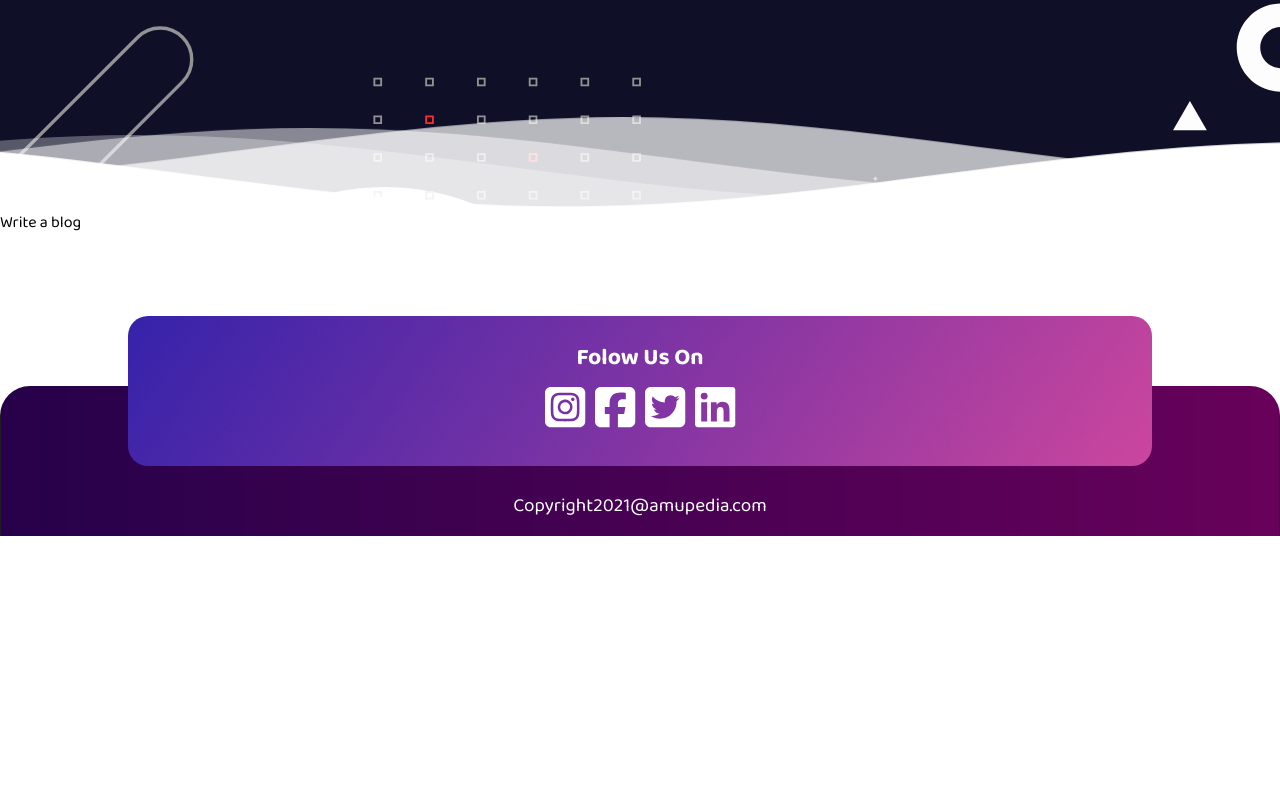
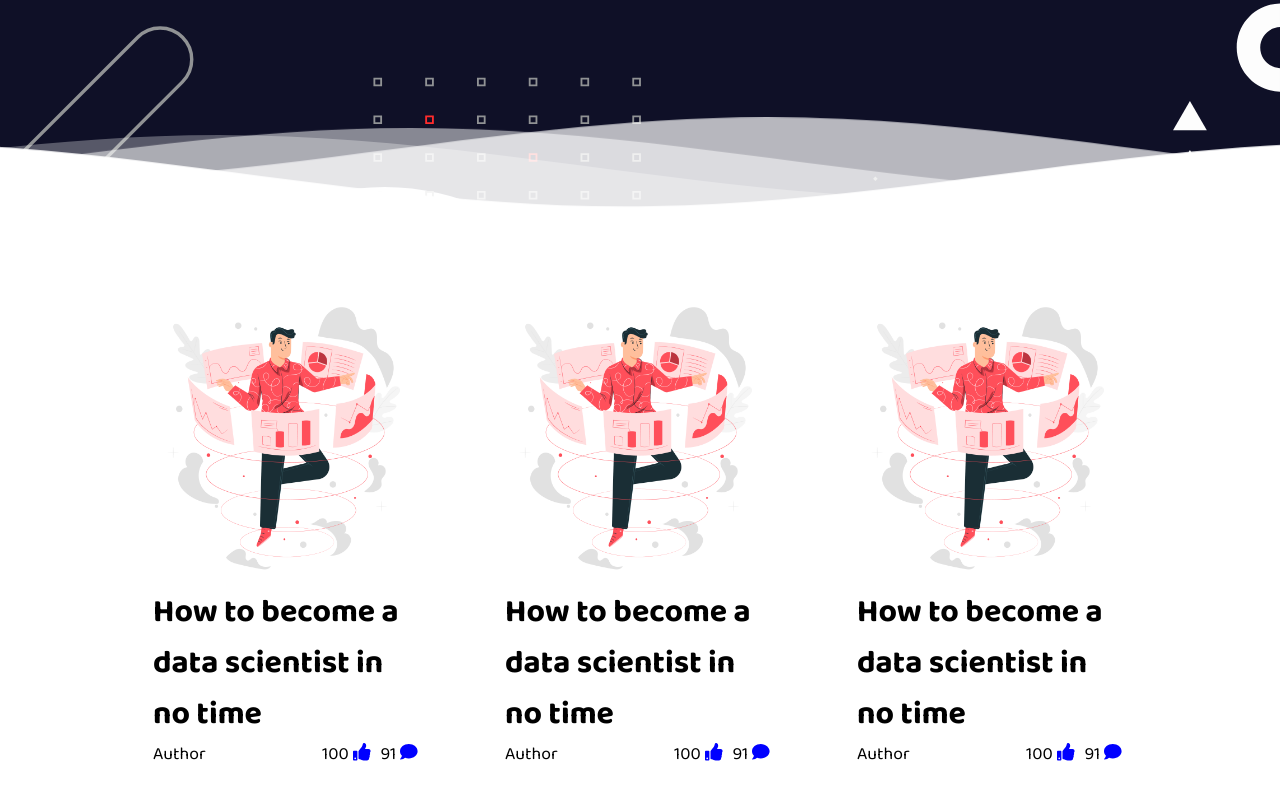
Before and after one commit to amupedia2021/amupedia-web, a Next.js app: page /blog in a window 1280 px wide. Shown: the part 290-1090 px from the top of the page. Before the commit the page ends 826 px from the top, so only its background shows below. Built offline with nearby package versions, Linux system fonts and the light colour scheme; a web font is replaced by a local one.

Commit message:
Blog page started

```diff
--- /dev/null
+++ b/components/BlogCard.js
@@ -0,0 +1,41 @@
+import styles from '@styles/scss/blogcard.module.scss';
+import Image from 'next/image';
+import dataScienceImg from '@images/blog/dataScience.jpg';
+import { FontAwesomeIcon } from '@fortawesome/react-fontawesome';
+import { faThumbsUp, faComment } from '@fortawesome/free-solid-svg-icons';
+
+const BlogCard = () => {
+	return (
+		<>
+			<div className={styles.cover}>
+				<div className={styles.image}>
+					<Image src={dataScienceImg} alt="data-science-amupedia-blogs" />
+				</div>
+				<h3 className={styles.title}>
+					How to become a data scientist in no time
+				</h3>
+				<div className={styles.blogfooter}>
+					<span className={styles.author}>Author</span>
+					<div className={styles.info}>
+						<span className={styles.likes}>
+							100
+							<FontAwesomeIcon
+								icon={faThumbsUp}
+								className={`${styles.icon} ${styles.likesIcon}`}
+							/>
+						</span>
+						<span className={styles.comments}>
+							91
+							<FontAwesomeIcon
+								icon={faComment}
+								className={`${styles.icon} ${styles.commentsIcon}`}
+							/>
+						</span>
+					</div>
+				</div>
+			</div>
+		</>
+	);
+};
+
+export default BlogCard;
--- a/components/Team.js
+++ b/components/Team.js
@@ -1,5 +1,5 @@
 import styles from '@styles/scss/main.module.scss';
-import Card from './Card';
+import Card from './Teamcard';
 
 const Team = () => {
 	return (
--- a/pages/blog/index.js
+++ b/pages/blog/index.js
@@ -1,12 +1,31 @@
+import BlogCard from 'components/BlogCard';
 import Footer from 'components/Footer';
 import Header from 'components/Header';
 import Link from 'next/link';
+import styles from '@styles/scss/blog.module.scss';
 
 export default function Blogs() {
 	return (
 		<>
 			<Header image="/images/blog/blog_bg.svg" text="Blogs" />
-			<Link href="/blog/writeblog">Write a blog</Link>
+			{/* <Link href="/blog/writeblog">Write a blog</Link> */}
+			<div className={styles.container}>
+				<BlogCard />
+				<BlogCard />
+				<BlogCard />
+				<BlogCard />
+				<BlogCard />
+				<BlogCard />
+				<BlogCard />
+				<BlogCard />
+				<BlogCard />
+				<BlogCard />
+				<BlogCard />
+				<BlogCard />
+				<BlogCard />
+				<BlogCard />
+				<BlogCard />
+			</div>
 			<Footer />
 		</>
 	);
--- a/pages/courses/first-year/index.js
+++ b/pages/courses/first-year/index.js
@@ -1,3 +1,4 @@
+import Footer from 'components/Footer';
 import Header from 'components/Header';
 import Sems from 'components/Sems';
 
@@ -6,6 +7,7 @@ const FirstYear = () => {
 		<div>
 			<Header image="/images/blog/blog_bg.svg" text="First Year" />
 			<Sems />
+      <Footer/>
 		</div>
 	);
 };
--- a/styles/globals.css
+++ b/styles/globals.css
@@ -1,4 +1,8 @@
 @import url('https://fonts.googleapis.com/css2?family=Baloo+Bhai+2:wght@400;500;600;700;800&display=swap');
+
+:root{
+  --header-margin: 40px;
+}
 
 html,
 body {
--- /dev/null
+++ b/styles/scss/blog.module.scss
@@ -0,0 +1,7 @@
+@import './config';
+
+.container{
+  margin-top: var(--header-margin);
+  @include flex;
+  flex-wrap: wrap;
+}
--- /dev/null
+++ b/styles/scss/blogcard.module.scss
@@ -0,0 +1,51 @@
+@import './config';
+
+.cover{
+  --bdr-rad: 10px;
+  --title-text-size: 4vmin;
+  --footer-text-size: 2.2vmin;
+
+  background: white;
+  text-align: center;
+  cursor: pointer;
+  border-radius: var(--bdr-rad);
+  width: 90%;
+  max-width: 280px;
+  margin: 6vmin 4.5vmin;
+
+  .image{
+    border-radius: var(--bdr-rad);
+
+    & img{
+      inset: 0;
+      aspect-ratio: 1 / 1;
+      object-fit: cover;
+      border-radius: var(--bdr-rad);
+    }
+  }
+
+  .title{
+    font-size: var(--title-text-size);
+    text-align: left;
+    width: 100%;
+    padding: 0 5px;
+  }
+}
+
+.blogfooter {
+  @include flex;
+  justify-content: space-between;
+  padding: 0 5px;
+  font-size: var(--footer-text-size);
+
+  & .info {
+    span{
+      margin: 0 5px;
+
+      & > .icon{
+        margin: 0 0 1px 4px;
+        color: blue;
+      }
+    }
+  }
+}
```
Also changed, not shown: components/Teamcard.js (renamed from components/Card.js, +17 -9 lines), public/images/blog/dataScience.jpg (added).
